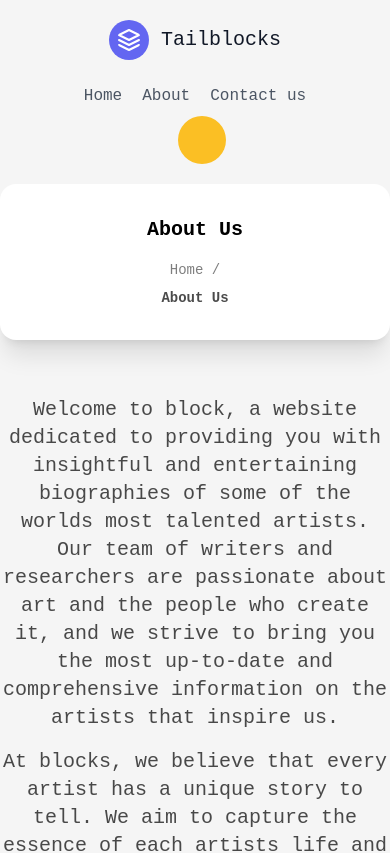
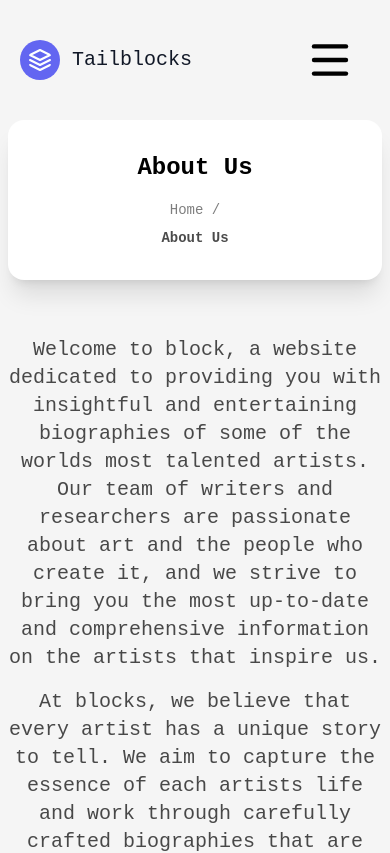
Before and after one commit to dhimankamal/nextjs-biography, a Next.js app: page /about in a window 390 px wide. Shown: the top 853 px of the page. Built offline with nearby package versions, Linux system fonts and the light colour scheme.

Commit message:
update navbar

```diff
--- a/components/Breadcrumb.tsx
+++ b/components/Breadcrumb.tsx
@@ -10,7 +10,7 @@ const Breadcrumb: NextPage<Props> = ({ crumbs }) => {
     <div>
       <div className="p-8 lg:p-20 bg-white rounded-2xl shadow-xl dark:bg-neutral-800">
         <h1
-          className="text-xl md:text-2xl lg:text-5xl font-bold text-center mb-4"
+          className="text-2xl lg:text-5xl font-bold text-center mb-4"
           dangerouslySetInnerHTML={{ __html: crumbs.at(-1)?.name || "" }}
         ></h1>
         <div className="flex text-sm md:text-base flex-col gap-2 lg:flex-row justify-center items-center text-center">
--- a/components/Navbar.tsx
+++ /dev/null
@@ -1,63 +0,0 @@
-import { NextPage } from "next";
-import Link from "next/link";
-import ThemeToggel from "./ThemeToggel";
-
-interface Props {}
-
-const Navbar: NextPage<Props> = ({}) => {
-  const navLinks = [
-    {
-      name: "Home",
-      href: "/",
-    },
-    {
-      name: "About",
-      href: "/about",
-    },
-    {
-      name: "Contact us",
-      href: "/",
-    },
-  ];
-  return (
-    <>
-      <header className="text-gray-600 z-50  dark:text-gray-300 body-font sticky top-0 bg-neutral-100 dark:bg-neutral-900 ">
-        <div className="container mx-auto flex p-5 flex-col md:flex-row items-center gap-2">
-          <nav className="flex items-center justify-center lg:justify-start text-base w-full">
-            {navLinks.map(val => {
-              return (
-                <Link
-                  key={val.name}
-                  href={val.href}
-                  className="mr-5 last:mr-0 cursor-pointer hover:text-gray-900 dark:hover:text-white"
-                >
-                  {val.name}
-                </Link>
-              );
-            })}
-          </nav>
-          <a className="flex order-first w-full justify-center lg:order-none lg:w-1/5 title-font font-medium items-center text-gray-900 lg:items-center lg:justify-center mb-4 md:mb-0">
-            <svg
-              xmlns="http://www.w3.org/2000/svg"
-              fill="none"
-              stroke="currentColor"
-              strokeLinecap="round"
-              strokeLinejoin="round"
-              strokeWidth={2}
-              className="w-10 h-10 text-white p-2 bg-indigo-500 rounded-full"
-              viewBox="0 0 24 24"
-            >
-              <path d="M12 2L2 7l10 5 10-5-10-5zM2 17l10 5 10-5M2 12l10 5 10-5" />
-            </svg>
-            <span className="ml-3 text-xl dark:text-white">Tailblocks</span>
-          </a>
-          <div className="w-full lg:justify-end lg:ml-0 flex items-center justify-center">
-            <ThemeToggel />
-          </div>
-        </div>
-      </header>
-    </>
-  );
-};
-
-export default Navbar;
--- a/components/ThemeToggel.tsx
+++ /dev/null
@@ -1,42 +0,0 @@
-import { NextPage } from "next";
-import { useEffect, useState } from "react";
-
-interface Props {}
-
-const ThemeToggel: NextPage<Props> = ({}) => {
-  const [theme, setTheme] = useState("light");
-
-  useEffect(() => {
-    const mediaQuery = window.matchMedia("(prefers-color-scheme: dark)");
-    if (mediaQuery.matches) {
-      setTheme("dark");
-    }
-    const listener = () => {
-      setTheme(mediaQuery.matches ? "dark" : "light");
-    };
-    mediaQuery.addListener(listener);
-    return () => {
-      mediaQuery.removeListener(listener);
-    };
-  }, []);
-
-  useEffect(() => {
-    document.documentElement.classList.add(theme);
-    document.documentElement.classList.remove(
-      theme === "dark" ? "light" : "dark"
-    );
-  }, [theme]);
-
-  const toggleTheme = () => {
-    setTheme(theme === "light" ? "dark" : "light");
-  };
-  return (<>
-    <input type="checkbox" id="theme-toggle" checked={theme === "dark"} onClick={()=>toggleTheme()} />
-      <label htmlFor="theme-toggle" />
-  </>
-
-
-  );
-};
-
-export default ThemeToggel;
--- /dev/null
+++ b/components/navbar/MobileMenu.tsx
@@ -0,0 +1,33 @@
+import { NextPage } from "next";
+
+interface Props {
+  isActive: boolean;
+  handleClick: () => void;
+}
+
+const MobileMenu: NextPage<Props> = ({ isActive, handleClick }) => {
+  return (
+    <div>
+      <svg
+        className={`ham hamRotate ham1 !stroke-orange-700 ${
+          isActive ? "active" : ""
+        } `}
+        viewBox="0 0 100 100"
+        width={80}
+        onClick={handleClick}
+      >
+        <path
+          className={`line top`}
+          d="m 30,33 h 40 c 0,0 9.044436,-0.654587 9.044436,-8.508902 0,-7.854315 -8.024349,-11.958003 -14.89975,-10.85914 -6.875401,1.098863 -13.637059,4.171617 -13.637059,16.368042 v 40"
+        />
+        <path className={`line middle`} d="m 30,50 h 40" />
+        <path
+          className={`line bottom`}
+          d="m 30,67 h 40 c 12.796276,0 15.357889,-11.717785 15.357889,-26.851538 0,-15.133752 -4.786586,-27.274118 -16.667516,-27.274118 -11.88093,0 -18.499247,6.994427 -18.435284,17.125656 l 0.252538,40"
+        />
+      </svg>
+    </div>
+  );
+};
+
+export default MobileMenu;
--- /dev/null
+++ b/components/navbar/Navbar.tsx
@@ -0,0 +1,112 @@
+import { NextPage } from "next";
+import Link from "next/link";
+import { useEffect, useState } from "react";
+import MobileMenu from "./MobileMenu";
+import ThemeToggel from "./ThemeToggel";
+
+interface Props {}
+
+const Navbar: NextPage<Props> = ({}) => {
+  const [isActive, setIsActive] = useState(false);
+  const [theme, setTheme] = useState("light");
+
+  useEffect(() => {
+    const mediaQuery = window.matchMedia("(prefers-color-scheme: dark)");
+    if (mediaQuery.matches) {
+      setTheme("dark");
+    }
+    const listener = () => {
+      setTheme(mediaQuery.matches ? "dark" : "light");
+    };
+    mediaQuery.addListener(listener);
+    return () => {
+      mediaQuery.removeListener(listener);
+    };
+  }, []);
+
+  useEffect(() => {
+    document.documentElement.classList.add(theme);
+    document.documentElement.classList.remove(
+      theme === "dark" ? "light" : "dark"
+    );
+  }, [theme]);
+
+  const toggleTheme = () => {
+    setTheme(theme === "light" ? "dark" : "light");
+  };
+  const handleClick = () => setIsActive(!isActive);
+  const navLinks = [
+    {
+      name: "Home",
+      href: "/",
+    },
+    {
+      name: "About",
+      href: "/about",
+    },
+    {
+      name: "Contact us",
+      href: "/",
+    },
+  ];
+  return (
+    <>
+      <header className="text-gray-600 z-50  dark:text-gray-300 body-font sticky top-0 bg-neutral-100 dark:bg-neutral-900 ">
+        <div className="container mx-auto flex p-5 flex-row items-center gap-2 z-10">
+          <nav className="hidden lg:flex items-center justify-center lg:justify-start text-base w-full">
+            {navLinks.map(val => {
+              return (
+                <Link
+                  key={val.name}
+                  href={val.href}
+                  className="mr-5 last:mr-0 cursor-pointer hover:text-gray-900 dark:hover:text-white"
+                >
+                  {val.name}
+                </Link>
+              );
+            })}
+          </nav>
+          <a className="flex order-first w-full lg:order-none lg:w-1/5 title-font font-medium items-center text-gray-900 lg:items-center lg:justify-center">
+            <svg
+              xmlns="http://www.w3.org/2000/svg"
+              fill="none"
+              stroke="currentColor"
+              strokeLinecap="round"
+              strokeLinejoin="round"
+              strokeWidth={2}
+              className="w-10 h-10 text-white p-2 bg-indigo-500 rounded-full"
+              viewBox="0 0 24 24"
+            >
+              <path d="M12 2L2 7l10 5 10-5-10-5zM2 17l10 5 10-5M2 12l10 5 10-5" />
+            </svg>
+            <span className="ml-3 text-xl dark:text-white">Tailblocks</span>
+          </a>
+          <div className="lg:hidden">
+            <MobileMenu isActive={isActive} handleClick={handleClick} />
+          </div>
+          <div className="w-full hidden lg:justify-end lg:ml-0 lg:flex items-center justify-center">
+            <ThemeToggel theme={theme} toggleTheme={toggleTheme} />
+          </div>
+        </div>
+      </header>
+      {isActive && (
+        <div className="fixed z-10 bg-neutral-100 top-0 h-screen dark:bg-neutral-900 w-full flex flex-col items-center justify-center gap-10">
+          {navLinks.map(val => {
+            return (
+              <Link
+                key={val.name}
+                href={val.href}
+                className="cursor-pointer text-3xl hover:text-gray-900 dark:hover:text-white"
+              >
+                {val.name}
+              </Link>
+            );
+          })}
+          <ThemeToggel theme={theme} toggleTheme={toggleTheme} />
+        </div>
+      )}
+    </>
+  );
+};
+
+export default Navbar;
--- /dev/null
+++ b/components/navbar/ThemeToggel.tsx
@@ -0,0 +1,23 @@
+import { NextPage } from "next";
+import { useEffect, useState } from "react";
+
+interface Props {
+  theme: string;
+  toggleTheme: () => void;
+}
+
+const ThemeToggel: NextPage<Props> = ({ theme, toggleTheme }) => {
+  return (
+    <>
+      <input
+        type="checkbox"
+        id="theme-toggle"
+        checked={theme === "dark"}
+        onClick={() => toggleTheme()}
+      />
+      <label htmlFor="theme-toggle" />
+    </>
+  );
+};
+
+export default ThemeToggel;
--- a/pages/_app.tsx
+++ b/pages/_app.tsx
@@ -1,6 +1,6 @@
 import "@/styles/globals.css";
 import type { AppProps } from "next/app";
-import Navbar from "@/components/Navbar";
+import Navbar from "@/components/navbar/Navbar";
 import Footer from "@/components/Footer";
 
 export default function App({ Component, pageProps }: AppProps) {
--- a/pages/about.tsx
+++ b/pages/about.tsx
@@ -5,7 +5,7 @@ interface Props {}
 
 const About: NextPage<Props> = ({}) => {
   return (
-    <div className="container mx-auto text-center space-y-4">
+    <div className="container mx-auto text-center space-y-4 px-2">
      <Breadcrumb crumbs={[{name:"Home",href:"/"},{name:'About Us',href:'/about'}]} />
 
       <div className="lg:w-5/6 mx-auto space-y-4 text-xl opacity-70 py-10">
--- a/styles/globals.css
+++ b/styles/globals.css
@@ -81,3 +81,41 @@ a {
   @apply bg-transparent;
   box-shadow: inset -18px -16px 1px 1px #ddd;
 }
+
+/* hamburger */
+.ham {
+  cursor: pointer;
+  -webkit-tap-highlight-color: transparent;
+  transition: transform 400ms;
+  -moz-user-select: none;
+  -webkit-user-select: none;
+  -ms-user-select: none;
+  user-select: none;
+}
+.hamRotate.active {
+  transform: rotate(45deg);
+}
+.hamRotate180.active {
+  transform: rotate(180deg);
+}
+.line {
+  fill: none;
+  transition: stroke-dasharray 400ms, stroke-dashoffset 400ms;
+  stroke-width: 5.5;
+  stroke-linecap: round;
+  @apply stroke-black dark:stroke-white;
+}
+
+.ham1 .top {
+  stroke-dasharray: 40 139;
+}
+.ham1 .bottom {
+  stroke-dasharray: 40 180;
+}
+.ham1.active .top {
+  stroke-dashoffset: -98px;
+}
+.ham1.active .bottom {
+  stroke-dashoffset: -138px;
+}
+/* hamburger */
```
